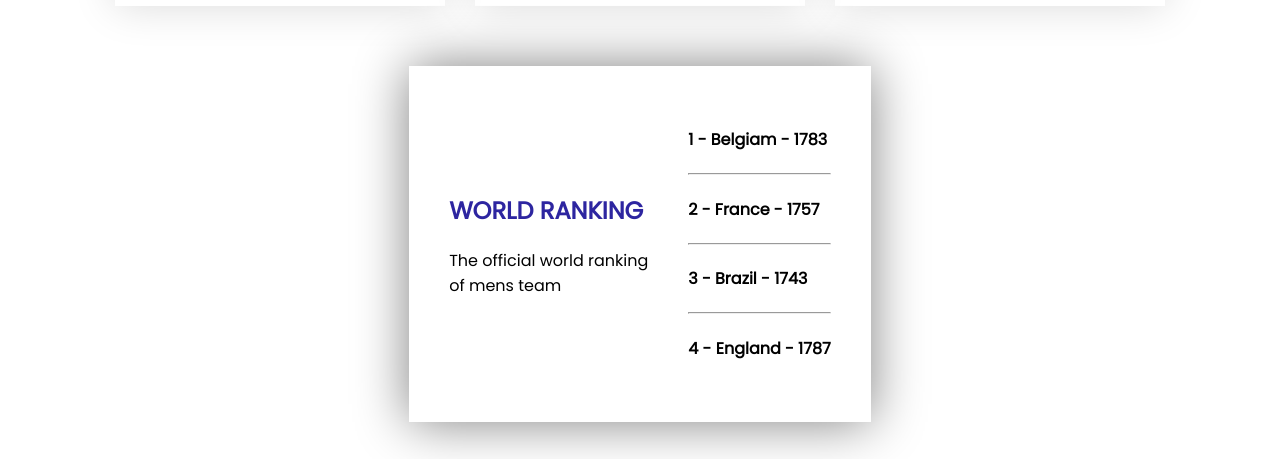
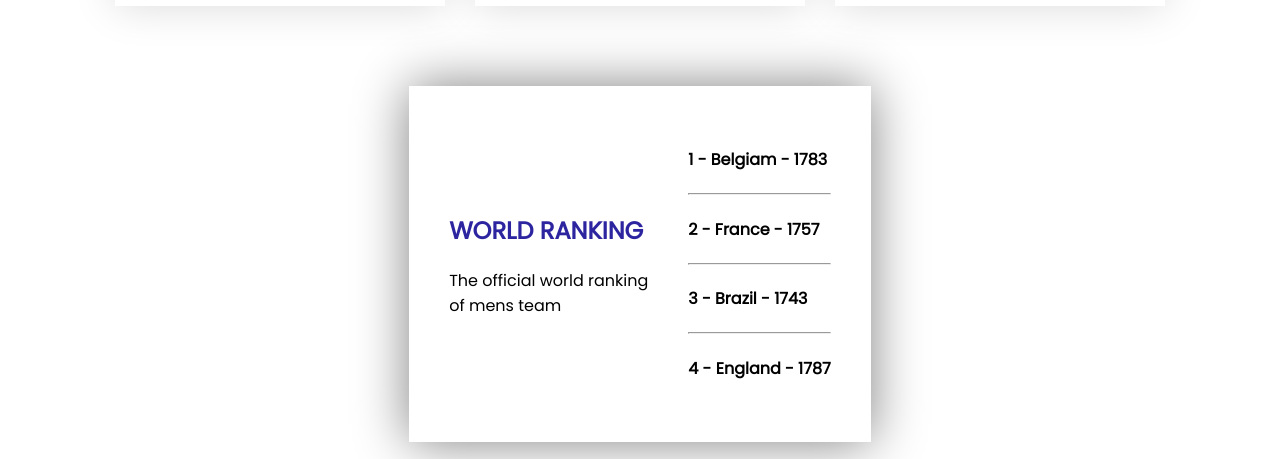
Before and after one commit to tanzim0/assignment-responsive-website, a plain HTML site: page index.html in a window 1280 px wide. Shown: the part 3060-3519 px from the top of the page. Drawn offline with Linux system fonts and the light colour scheme.

Commit message:
last added

```diff
--- a/styles/style.css
+++ b/styles/style.css
@@ -73,6 +73,7 @@
       grid-template-columns: repeat(3 ,1fr);
       grid-row-gap: 27px;
       grid-column-gap: 30px;
+      margin-bottom: 80px;
   }
   .placard{
       width: 330px;
@@ -115,8 +116,7 @@
     display: flex;
     justify-content:space-between;
     align-items: center;
-    margin-top: 60px;
-    margin-bottom: 43px;
+    margin-bottom: 100px;
     padding: 40px;
     box-shadow: 0px 0px  50px gray;
 }
```
